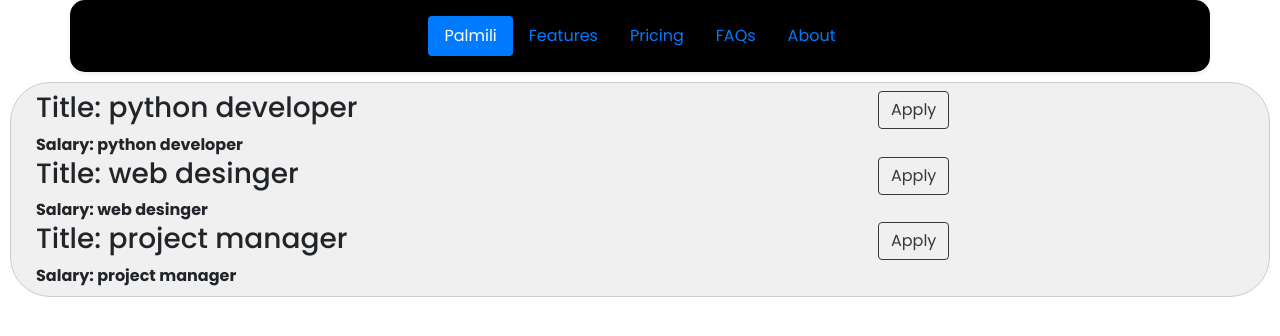
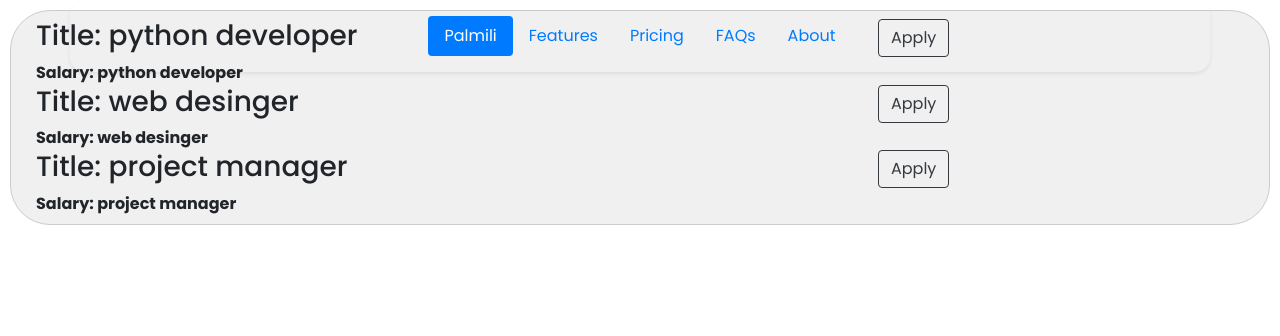
Before and after one commit to afrtite00/flaskintro, a Flask app: page / in a window 1280 px wide. Shown: the top 336 px of the page. Run offline with Flask 3, Linux system fonts and the light colour scheme.

Commit message:
new shit

```diff
--- a/static/style.css
+++ b/static/style.css
@@ -31,7 +31,6 @@
     margin: 0 auto;
   }
 .container {
-  background-color: black;
   border-radius: 15px;
 
 }
--- a/templates/nav.html
+++ b/templates/nav.html
@@ -1,4 +1,4 @@
-<div class="container shadow-sm">
+<div class="container shadow-sm fixed-top bg-black">
     <header class="d-flex justify-content-center py-3">
       <ul class="nav nav-pills">
         <li class="nav-item"><a href="#" class="nav-link active" aria-current="page">Palmili</a></li>
```
